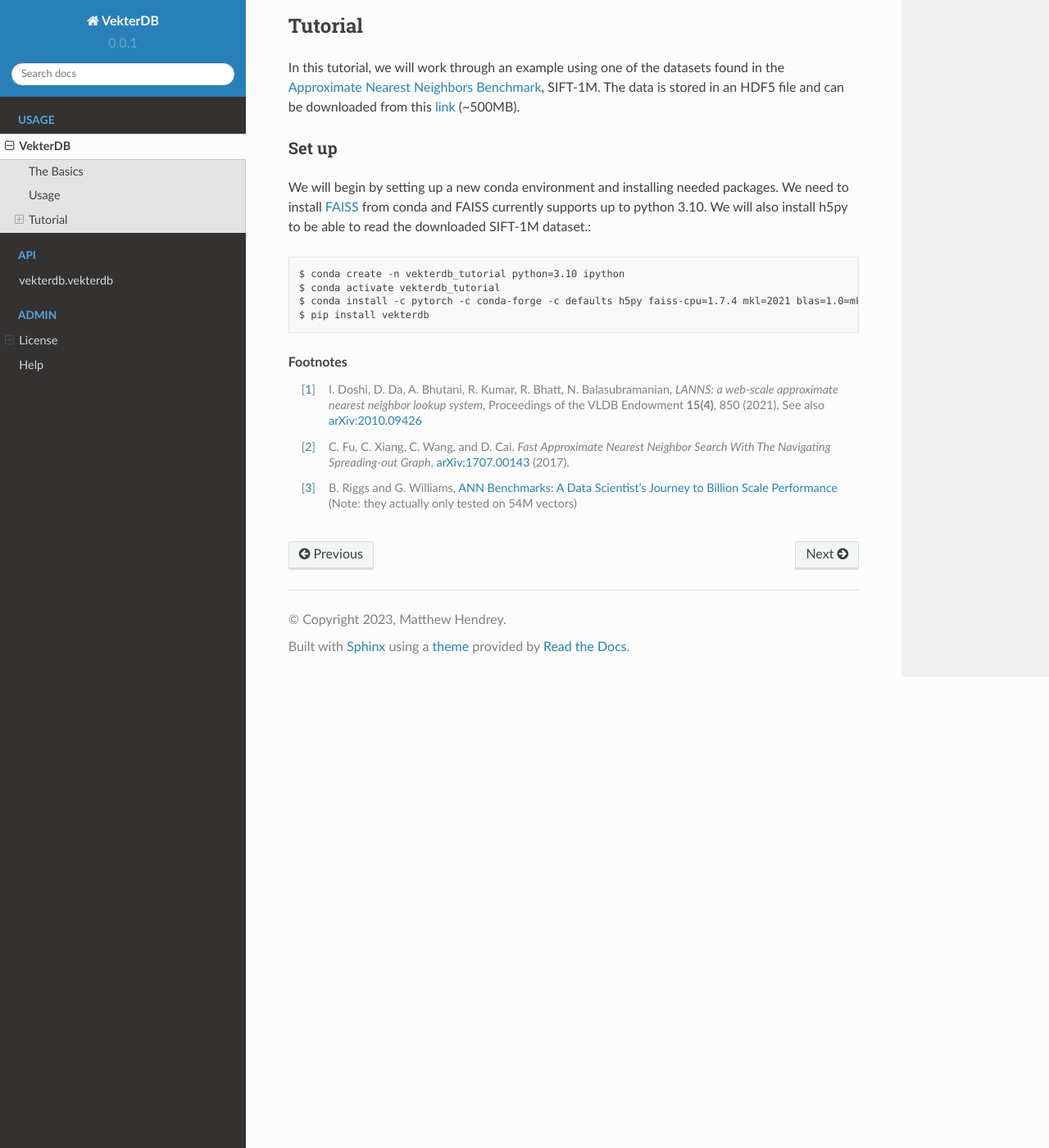
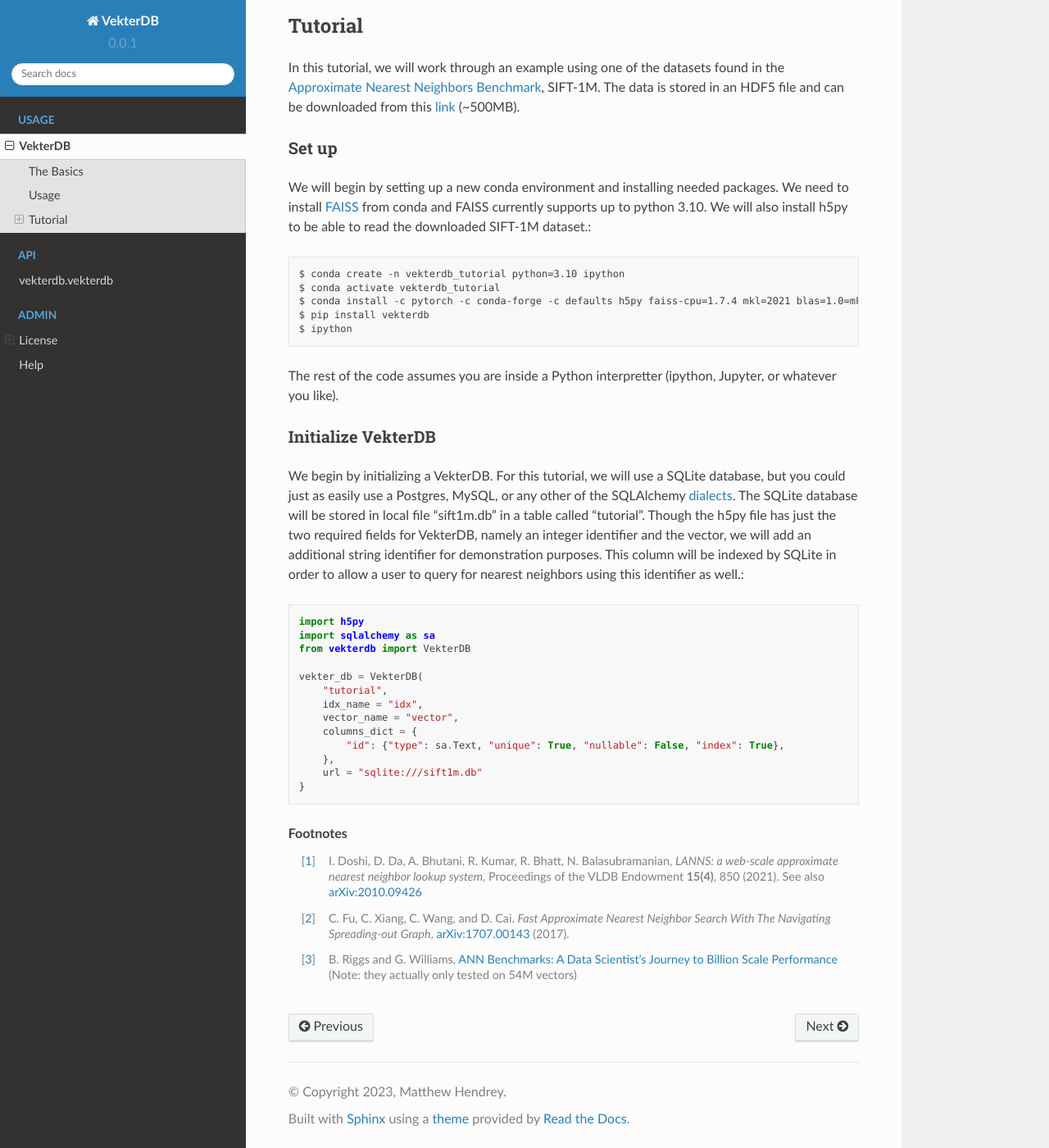
Before and after one commit to mhendrey/vekterdb, a Sphinx documentation site: the page built from docs/source/vekterdb.rst, in a window 1280 px wide and 1400 px high, scrolled down 1471 px. Shown: the whole window at 82% size. Built offline with Sphinx 7.4.7 and the Read the Docs theme 2.0.0, drawn with Linux system fonts in a browser that asks for light colours.

Commit message:
Update vekterdb.rst - Tutorial
Adding more to the tutorial section.

```diff
--- a/docs/source/vekterdb.rst
+++ b/docs/source/vekterdb.rst
@@ -93,8 +93,35 @@
     $ conda activate vekterdb_tutorial
     $ conda install -c pytorch -c conda-forge -c defaults h5py faiss-cpu=1.7.4 mkl=2021 blas=1.0=mkl
     $ pip install vekterdb
+    $ ipython
 
+The rest of the code assumes you are inside a Python interpretter (ipython, Jupyter,
+or whatever you like).
 
+Initialize VekterDB
+^^^^^^^^^^^^^^^^^^^^^^^^^^^^^^^^^^^^^^^^^^^^^^^^^^^^^^^^^^^^^^^^^^^^^^^^^^^^^^^^^^^^^^^^
+We begin by initializing a VekterDB. For this tutorial, we will use a SQLite database,
+but you could just as easily use a Postgres, MySQL, or any other of the SQLAlchemy
+`dialects <https://docs.sqlalchemy.org/en/20/dialects/index.html>`_. The SQLite
+database will be stored in local file "sift1m.db" in a table called "tutorial".
+Though the h5py file has just the two required fields for VekterDB, namely an integer
+identifier and the vector, we will add an additional string identifier for
+demonstration purposes. This column will be indexed by SQLite in order to allow a
+user to query for nearest neighbors using this identifier as well.::
+
+    import h5py
+    import sqlalchemy as sa
+    from vekterdb import VekterDB
+
+    vekter_db = VekterDB(
+        "tutorial",
+        idx_name = "idx",
+        vector_name = "vector",
+        columns_dict = {
+            "id": {"type": sa.Text, "unique": True, "nullable": False, "index": True},
+        },
+        url = "sqlite:///sift1m.db"
+    }
 
 
 
```
